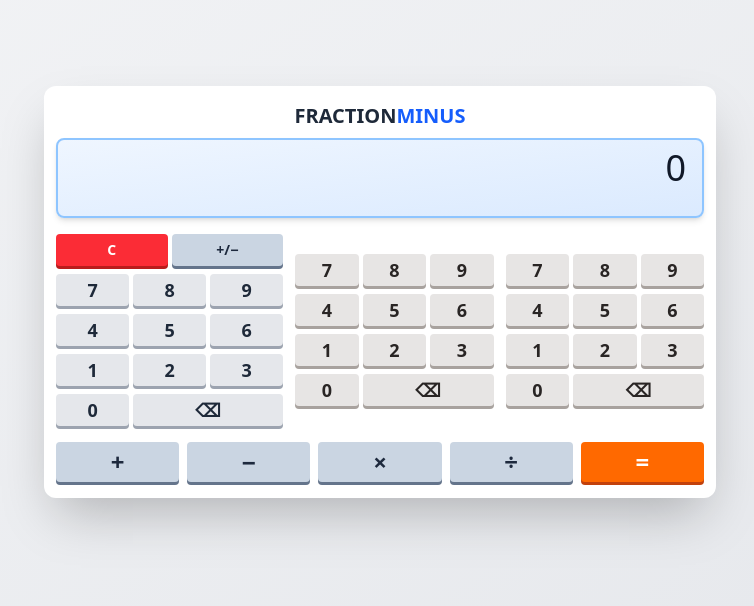
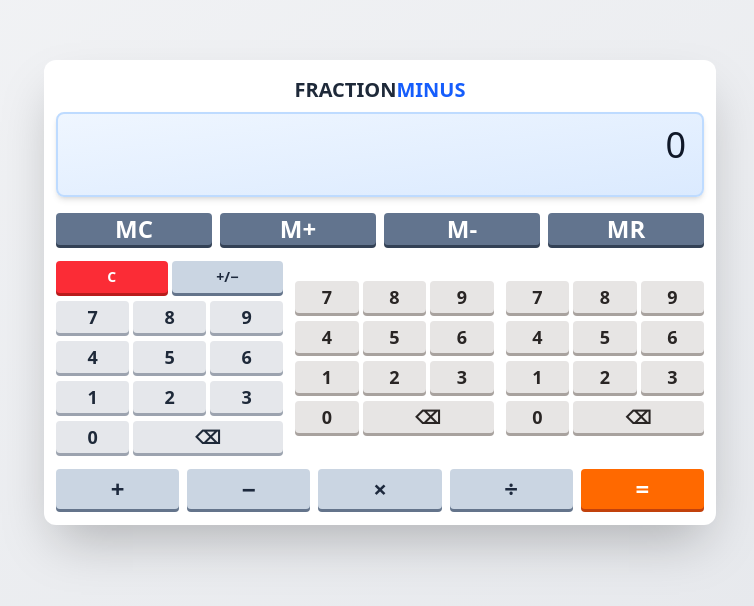
Before and after one commit to kototok903/fraction-calculator, a React (Vite) app: page / in a window 1280 px wide. Shown: the part 108-714 px from the top of the page, without its empty margins (260-1014 px from the left). Built offline with nearby package versions, Linux system fonts and the light colour scheme.

Commit message:
feat(memory): add memory

```diff
--- a/src/components/Button.tsx
+++ b/src/components/Button.tsx
@@ -8,12 +8,26 @@ const colorStyles = {
     shadow: "shadow-[0_3px_0_0_#9ca3af]",
     activeShadow: "active:shadow-[0_1px_0_0_#9ca3af]",
   },
+  "dark-gray": {
+    bg: "bg-gray-500",
+    hover: "hover:bg-gray-600",
+    text: "text-white",
+    shadow: "shadow-[0_3px_0_0_#374151]",
+    activeShadow: "active:shadow-[0_1px_0_0_#374151]",
+  },
   slate: {
     bg: "bg-slate-300",
     hover: "hover:bg-slate-400",
     text: "text-slate-800",
     shadow: "shadow-[0_3px_0_0_#64748b]",
     activeShadow: "active:shadow-[0_1px_0_0_#64748b]",
+  },
+  "dark-slate": {
+    bg: "bg-slate-500",
+    hover: "hover:bg-slate-600",
+    text: "text-white",
+    shadow: "shadow-[0_3px_0_0_#334155]",
+    activeShadow: "active:shadow-[0_1px_0_0_#334155]",
   },
   stone: {
     bg: "bg-stone-200",
@@ -56,6 +70,13 @@ const colorStyles = {
     text: "text-white",
     shadow: "shadow-[0_3px_0_0_#0e7490]",
     activeShadow: "active:shadow-[0_1px_0_0_#0e7490]",
+  },
+  "dark-cyan": {
+    bg: "bg-cyan-700",
+    hover: "hover:bg-cyan-800",
+    text: "text-white",
+    shadow: "shadow-[0_3px_0_0_#155e75]",
+    activeShadow: "active:shadow-[0_1px_0_0_#155e75]",
   },
   "light-cyan": {
     bg: "bg-cyan-100",
--- a/src/components/Calculator.tsx
+++ b/src/components/Calculator.tsx
@@ -13,6 +13,7 @@ import {
 import { Display } from "@/components/Display";
 import { Keypad } from "@/components/Keypad";
 import { OpButtons } from "@/components/OpButtons";
+import { MemButtons } from "@/components/MemButtons";
 
 const DEFAULT_FRACTION: Fraction = {
   sign: 1,
@@ -26,6 +27,7 @@ export function Calculator() {
   const [operator, setOperator] = useState<Operator | null>(null);
   const [currOperand, setCurrOperand] = useState<Fraction>(DEFAULT_FRACTION);
   const [result, setResult] = useState<Fraction | null>(null);
+  const [memory, setMemory] = useState<Fraction | null>(null);
 
   const handleClear = () => {
     const isCurrFractionDefault =
@@ -176,6 +178,27 @@ export function Calculator() {
     });
   };
 
+  const handleClearMemory = () => {
+    setMemory(null);
+  };
+  const handleRecallMemory = () => {
+    if (memory) {
+      clearFinishedCalculation();
+      setCurrOperand(memory);
+    }
+  };
+  const handleAddToMemory = () => {
+    const newMemory = addFractions(memory ?? DEFAULT_FRACTION, currOperand);
+    setMemory(newMemory);
+  };
+  const handleSubtractFromMemory = () => {
+    const newMemory = subtractFractions(
+      memory ?? DEFAULT_FRACTION,
+      currOperand
+    );
+    setMemory(newMemory);
+  };
+
   return (
     <div className="bg-white px-3 py-4 md:rounded-xl shadow-2xl md:max-w-2xl w-full min-w-0">
       <div className="text-center mb-2">
@@ -189,7 +212,17 @@ export function Calculator() {
         operator={operator}
         currOperand={currOperand}
         result={result}
+        memory={memory}
       />
+
+      <div className="mt-4">
+        <MemButtons
+          onClearMemory={handleClearMemory}
+          onRecallMemory={handleRecallMemory}
+          onAddToMemory={handleAddToMemory}
+          onSubtractFromMemory={handleSubtractFromMemory}
+        />
+      </div>
 
       <div className="w-full flex items-center gap-3 mt-4">
         <Keypad
--- a/src/components/Display.tsx
+++ b/src/components/Display.tsx
@@ -1,6 +1,7 @@
 import type { ReactNode } from "react";
 import type { Fraction, Operator } from "@/utils/fractionUtils";
 import {
+  formatFraction,
   isCompleteFraction,
   OPERATOR_SYMBOLS,
   toDecimal,
@@ -11,6 +12,7 @@ interface DisplayProps {
   operator: Operator | null;
   currOperand: Fraction;
   result: Fraction | null;
+  memory: Fraction | null;
 }
 
 export function Display({
@@ -18,6 +20,7 @@ export function Display({
   operator,
   currOperand,
   result,
+  memory,
 }: DisplayProps) {
   const getExpression = () => {
     const parts: ReactNode[] = [];
@@ -46,7 +49,12 @@ export function Display({
         : null;
 
   return (
-    <div className="bg-linear-to-br from-blue-50 to-blue-100 px-4 py-2 rounded-lg border-2 border-blue-300 shadow-md">
+    <div className="relative bg-linear-to-br from-blue-50 to-blue-100 px-4 py-2 rounded-lg border-2 border-blue-200 shadow-md">
+      {memory && (
+        <div className="absolute bottom-0 left-0 bg-blue-200 text-gray-900 text-sm px-2 rounded-bl-md rounded-tr-lg">
+          M {formatFraction(memory)}
+        </div>
+      )}
       <div className="flex items-center justify-end gap-2 flex-wrap text-4xl">
         {result ? (
           <>
@@ -91,7 +99,7 @@ export function DisplayFraction({
         (showZero &&
           fraction.numerator === 0 &&
           fraction.denominator === 0)) && (
-        <span className="text-4xl">{fraction.whole}</span>
+        <span className="text-4xl leading-tight">{fraction.whole}</span>
       )}
       {(fraction.numerator > 0 || fraction.denominator > 0) && (
         <span className="text-xl leading-[1.1] flex flex-col items-center">
--- /dev/null
+++ b/src/components/MemButtons.tsx
@@ -0,0 +1,38 @@
+import { Button, type ButtonColor } from "@/components/Button";
+
+interface MemButtonsProps {
+  buttonColor?: ButtonColor;
+  onClearMemory: () => void;
+  onRecallMemory: () => void;
+  onAddToMemory: () => void;
+  onSubtractFromMemory: () => void;
+}
+
+export function MemButtons({
+  buttonColor = "dark-slate",
+  onClearMemory,
+  onRecallMemory,
+  onAddToMemory,
+  onSubtractFromMemory,
+}: MemButtonsProps) {
+  return (
+    <div className="flex gap-2 w-full min-h-8">
+      <Button onClick={onClearMemory} color={buttonColor} className="flex-1">
+        MC
+      </Button>
+      <Button onClick={onAddToMemory} color={buttonColor} className="flex-1">
+        M+
+      </Button>
+      <Button
+        onClick={onSubtractFromMemory}
+        color={buttonColor}
+        className="flex-1"
+      >
+        M-
+      </Button>
+      <Button onClick={onRecallMemory} color={buttonColor} className="flex-1">
+        MR
+      </Button>
+    </div>
+  );
+}
--- a/src/utils/fractionUtils.ts
+++ b/src/utils/fractionUtils.ts
@@ -207,7 +207,7 @@ export function clearIncompleteFraction(frac: Fraction): Fraction {
   // If either numerator or denominator is 0, they are ignored
   if (frac.numerator * frac.denominator === 0) {
     return {
-      sign: frac.sign,
+      sign: frac.whole === 0 ? 1 : frac.sign,
       whole: frac.whole,
       numerator: 0,
       denominator: 0,
@@ -215,3 +215,22 @@ export function clearIncompleteFraction(frac: Fraction): Fraction {
   }
   return frac;
 }
+
+/**
+ * Format fraction for display
+ */
+export function formatFraction(
+  frac: Fraction,
+  showZero: boolean = true
+): string {
+  if (frac.numerator === 0 && frac.denominator === 0) {
+    if (frac.whole === 0) {
+      return `${frac.sign < 0 ? "-" : ""}${showZero ? "0" : ""}`;
+    }
+    return (frac.sign * frac.whole).toString();
+  }
+  if (frac.whole === 0) {
+    return `${frac.sign < 0 ? "-" : ""}${frac.numerator || " "}/${frac.denominator || " "}`;
+  }
+  return `${frac.sign * frac.whole} ${frac.numerator || " "}/${frac.denominator || " "}`;
+}
```
